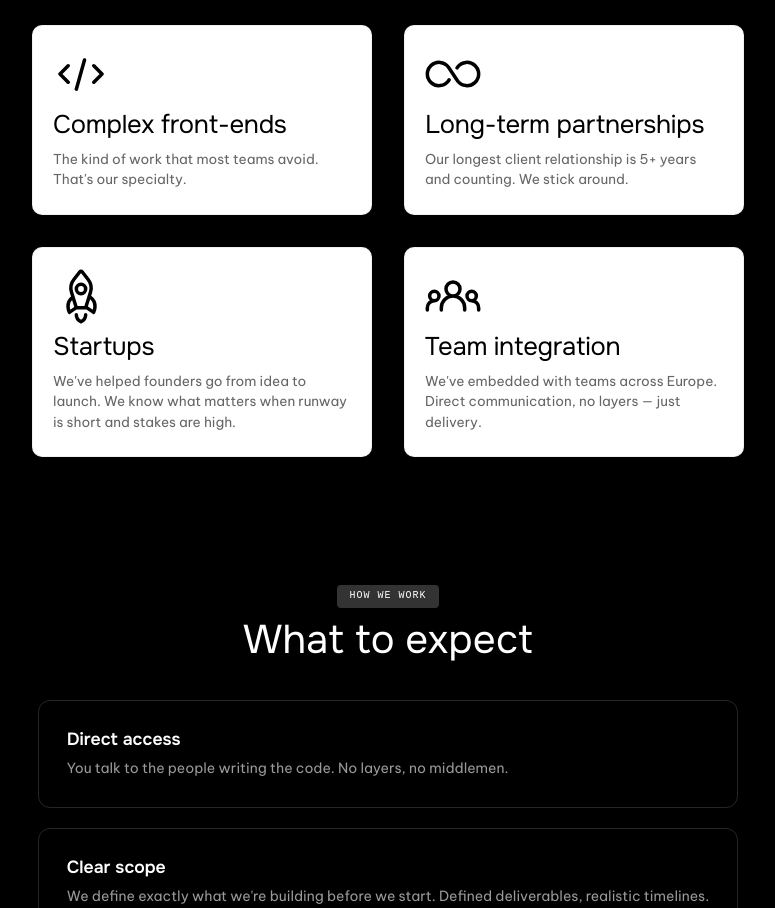
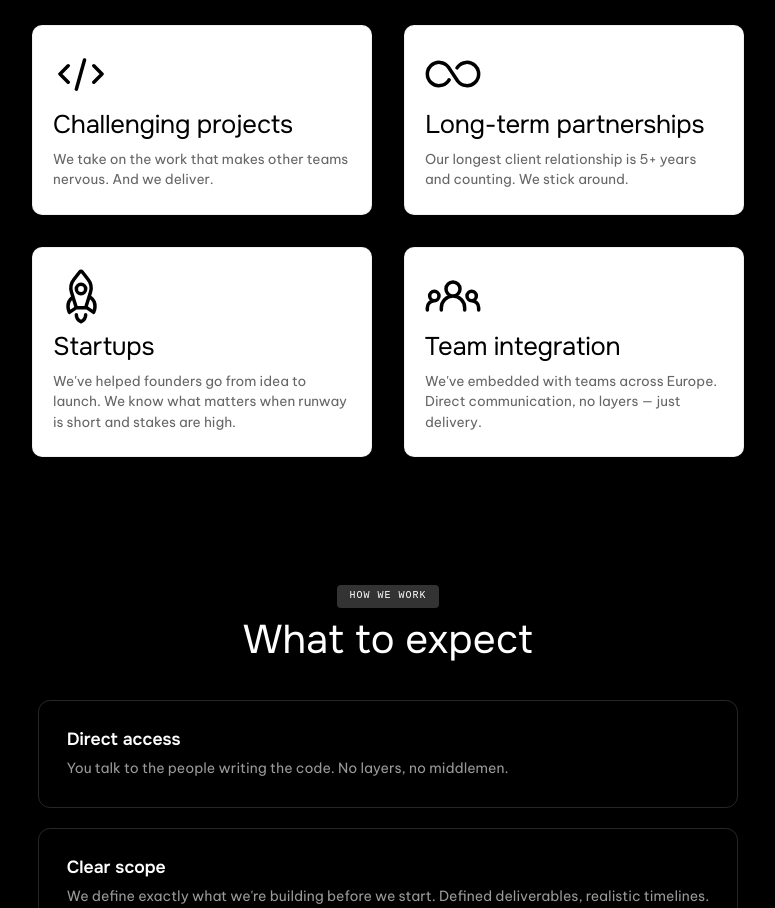
Before and after one commit to luka-dev-harbor/dev-harbor-website, a SvelteKit app: page / in a window 1280 px wide. Shown: the part 1454-2362 px from the top of the page, without its empty margins (252-1027 px from the left). Built offline with nearby package versions, Linux system fonts and the light colour scheme; a web font is replaced by a local one.

Commit message:
Track record

```diff
--- a/src/routes/+page.svelte
+++ b/src/routes/+page.svelte
@@ -134,7 +134,7 @@
                 <h1>Where we've proven ourselves</h1>
             </div>
             <div class="values-cards">
-                <WhiteCard iconClass="code" isLeft={true} headerText="Complex front-ends" bodyText="The kind of work that most teams avoid. That's our specialty."></WhiteCard>
+                <WhiteCard iconClass="code" isLeft={true} headerText="Challenging projects" bodyText="We take on the work that makes other teams nervous. And we deliver."></WhiteCard>
                 <WhiteCard iconClass="infinity" isLeft={false} headerText="Long-term partnerships" bodyText="Our longest client relationship is 5+ years and counting. We stick around."></WhiteCard>
                 <WhiteCard iconClass="rocket" isLeft={true} headerText="Startups" bodyText="We've helped founders go from idea to launch. We know what matters when runway is short and stakes are high."></WhiteCard>
                 <WhiteCard iconClass="community" isLeft={false} headerText="Team integration" bodyText="We've embedded with teams across Europe. Direct communication, no layers — just delivery."></WhiteCard>
```
